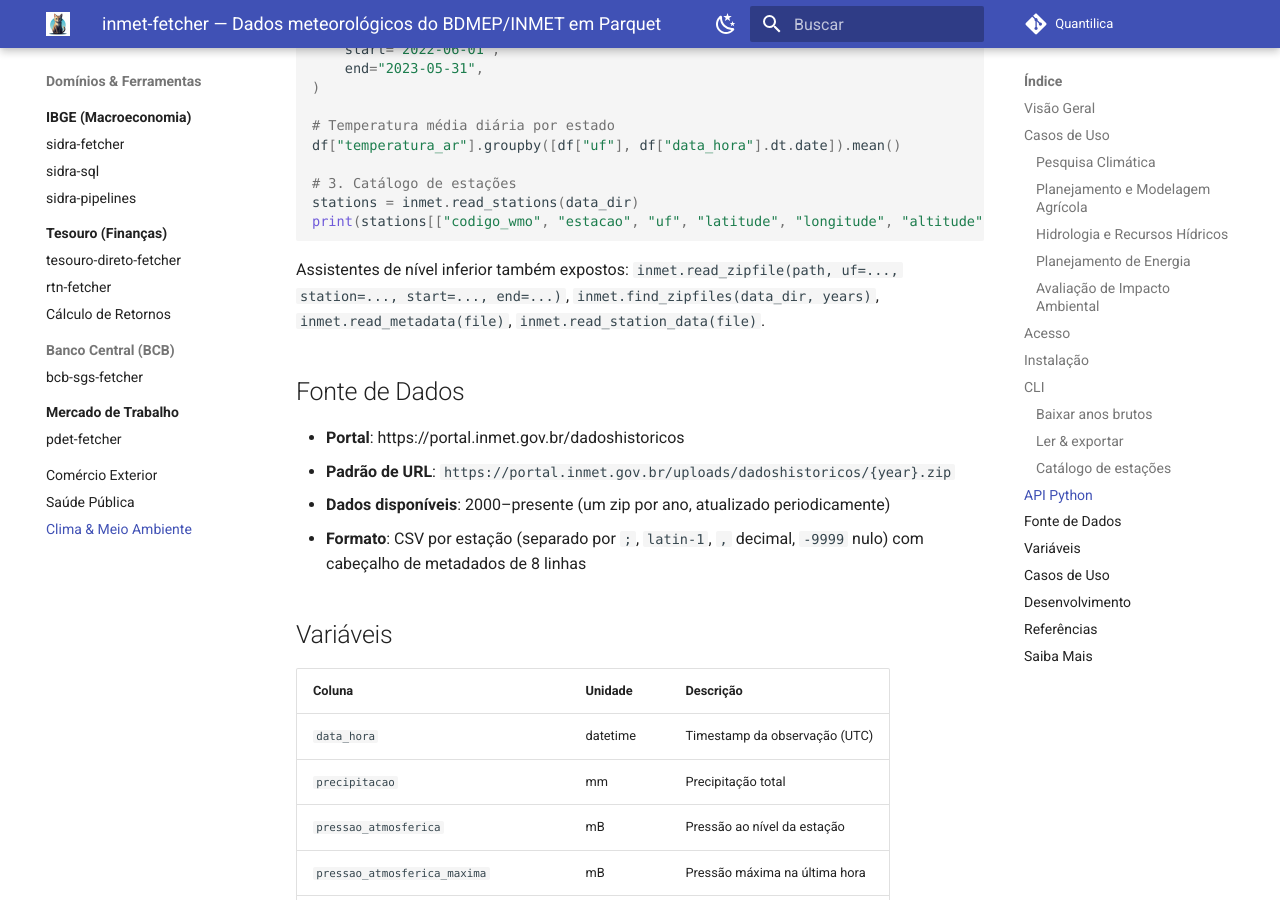
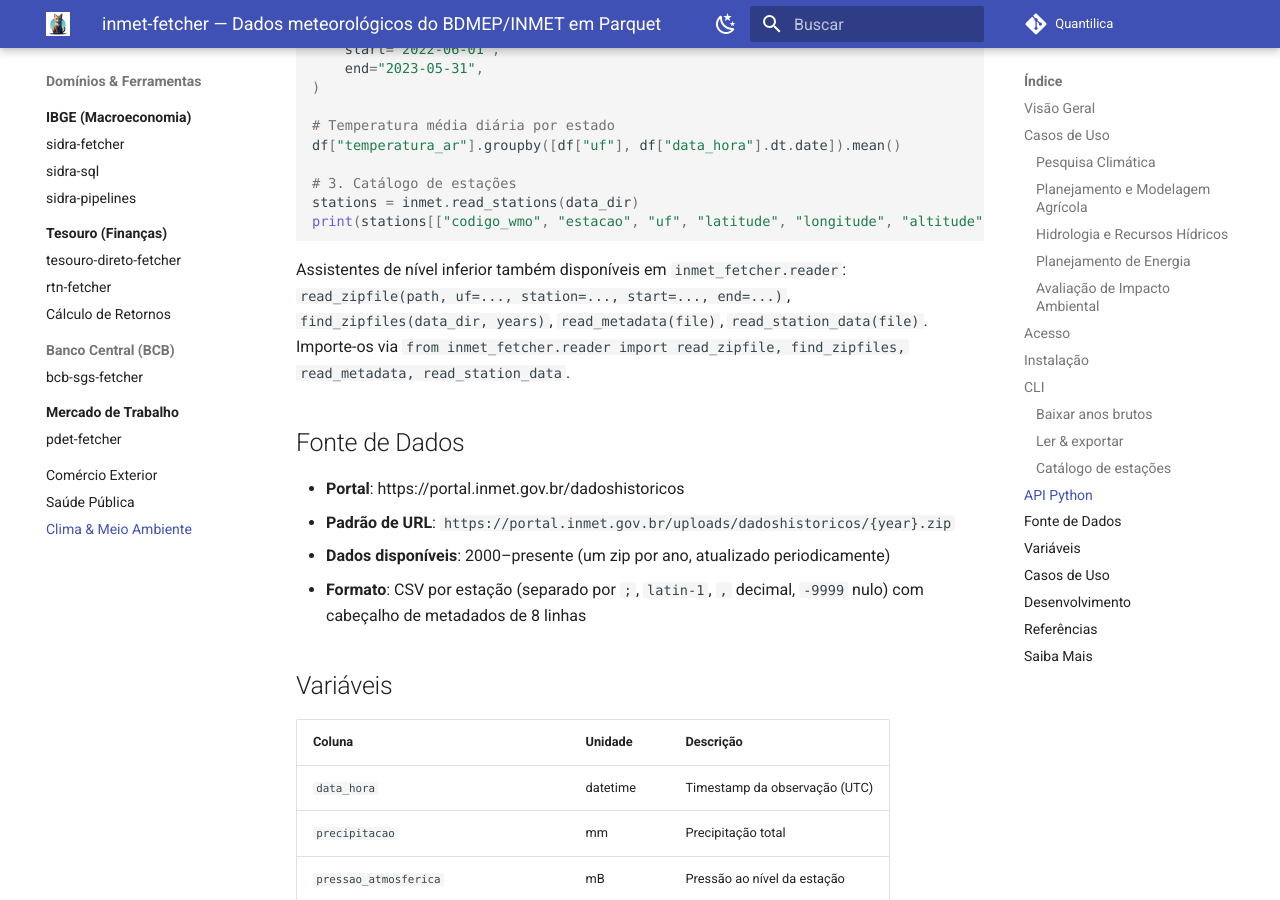
Before and after one commit to Quantilica/docs, an MkDocs documentation site: the page built from docs/clima/inmet-fetcher.md, in a window 1280 px wide and 900 px high, scrolled down 3256 px. Built offline with MkDocs 1.6.1 and Material for MkDocs 9.7.7, drawn with Linux system fonts in a browser that asks for light colours; some web fonts are replaced.

Commit message:
docs: corrigir imports de funções internas do inmet-fetcher
Funções read_zipfile, find_zipfiles, read_metadata, read_station_data
não estão em __all__ do __init__.py — estão em reader.py.

Linha 135: atualizar menção para indicar import correto:
from inmet_fetcher.reader import read_zipfile, find_zipfiles, ...

Co-Authored-By: Claude Haiku 4.5 <noreply@anthropic.com>

````diff
--- a/docs/clima/inmet-fetcher.md
+++ b/docs/clima/inmet-fetcher.md
@@ -132,7 +132,7 @@ stations = inmet.read_stations(data_dir)
 print(stations[["codigo_wmo", "estacao", "uf", "latitude", "longitude", "altitude"]])
 ```
 
-Assistentes de nível inferior também expostos: `inmet.read_zipfile(path, uf=..., station=..., start=..., end=...)`, `inmet.find_zipfiles(data_dir, years)`, `inmet.read_metadata(file)`, `inmet.read_station_data(file)`.
+Assistentes de nível inferior também disponíveis em `inmet_fetcher.reader`: `read_zipfile(path, uf=..., station=..., start=..., end=...)`, `find_zipfiles(data_dir, years)`, `read_metadata(file)`, `read_station_data(file)`. Importe-os via `from inmet_fetcher.reader import read_zipfile, find_zipfiles, read_metadata, read_station_data`.
 
 ## Fonte de Dados
 
````
